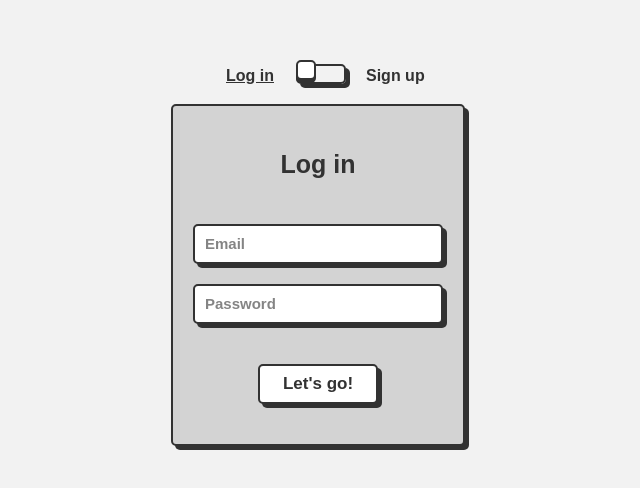
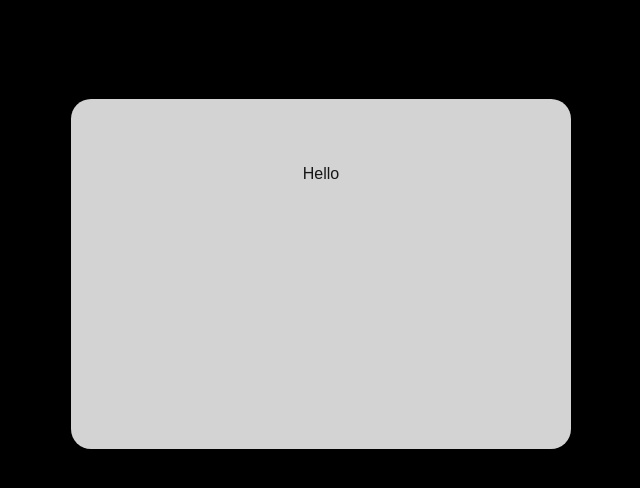
Before and after one commit to elijahcroft/FullyHacks, a Next.js app in the folder fullyhacks/: page / in a window 1280 px wide. Shown: the part 126-614 px from the top of the page, without its empty margins (319-959 px from the left). Built offline with nearby package versions, Linux system fonts and the light colour scheme.

Commit message:
api keys

```diff
--- a/fullyhacks/src/app/page.css
+++ b/fullyhacks/src/app/page.css
@@ -1,207 +1,22 @@
-/*.center {
-    margin: auto;
-    width: 50%;
-    border: 3px solid green;
-    padding: 10px;
-}*/
-.wrapper {
-    --input-focus: #2d8cf0;
-    --font-color: #323232;
-    --font-color-sub: #666;
-    --bg-color: #fff;
-    --bg-color-alt: #666;
-    --main-color: #323232;
+body{
+    background-color: black;
+}
 
+
+
+.center{
     display: flex;
-    flex-direction: column;
-    align-items: center;
-    justify-content: center;  /* This centers vertically */
-    min-height: 100vh;        /* Take full height of the viewport */
-    background-color: #f2f2f2; /* Optional: add background */
-  }
-  /* switch card */
-  .switch {
-    transform: translateY(-200px);
-    position: relative;
-    display: flex;
-    flex-direction: column;
     justify-content: center;
     align-items: center;
-    gap: 30px;
-    width: 50px;
-    height: 20px;
+    height: 100vh;
+}
+
+.box {
+    width: 500px;
+    height: 350px;
+    background: lightgray;
+    text-align: center;
+    line-height: 150px;
+    border-radius: 20px;
+
   }
-
-  .card-side::before {
-    position: absolute;
-    content: 'Log in';
-    left: -70px;
-    top: 0;
-    width: 100px;
-    text-decoration: underline;
-    color: var(--font-color);
-    font-weight: 600;
-  }
-
-  .card-side::after {
-    position: absolute;
-    content: 'Sign up';
-    left: 70px;
-    top: 0;
-    width: 100px;
-    text-decoration: none;
-    color: var(--font-color);
-    font-weight: 600;
-  }
-
-  .toggle {
-    opacity: 0;
-    width: 0;
-    height: 0;
-  }
-
-  .slider {
-    box-sizing: border-box;
-    border-radius: 5px;
-    border: 2px solid var(--main-color);
-    box-shadow: 4px 4px var(--main-color);
-    position: absolute;
-    cursor: pointer;
-    top: 0;
-    left: 0;
-    right: 0;
-    bottom: 0;
-    background-color: var(--bg-colorcolor);
-    transition: 0.3s;
-  }
-
-  .slider:before {
-    box-sizing: border-box;
-    position: absolute;
-    content: "";
-    height: 20px;
-    width: 20px;
-    border: 2px solid var(--main-color);
-    border-radius: 5px;
-    left: -2px;
-    bottom: 2px;
-    background-color: var(--bg-color);
-    box-shadow: 0 3px 0 var(--main-color);
-    transition: 0.3s;
-  }
-
-  .toggle:checked + .slider {
-    background-color: var(--input-focus);
-  }
-
-  .toggle:checked + .slider:before {
-    transform: translateX(30px);
-  }
-
-  .toggle:checked ~ .card-side:before {
-    text-decoration: none;
-  }
-
-  .toggle:checked ~ .card-side:after {
-    text-decoration: underline;
-  }
-
-  /* card */
-
-  .flip-card__inner {
-    width: 300px;
-    height: 350px;
-    position: relative;
-    background-color: transparent;
-    perspective: 1000px;
-      /* width: 100%;
-      height: 100%; */
-    text-align: center;
-    transition: transform 0.8s;
-    transform-style: preserve-3d;
-  }
-
-  .toggle:checked ~ .flip-card__inner {
-    transform: rotateY(180deg);
-  }
-
-  .toggle:checked ~ .flip-card__front {
-    box-shadow: none;
-  }
-
-  .flip-card__front, .flip-card__back {
-    padding: 20px;
-    position: absolute;
-    display: flex;
-    flex-direction: column;
-    justify-content: center;
-    -webkit-backface-visibility: hidden;
-    backface-visibility: hidden;
-    background: lightgrey;
-    gap: 20px;
-    border-radius: 5px;
-    border: 2px solid var(--main-color);
-    box-shadow: 4px 4px var(--main-color);
-  }
-
-  .flip-card__back {
-    width: 100%;
-    transform: rotateY(180deg);
-  }
-
-  .flip-card__form {
-    display: flex;
-    flex-direction: column;
-    align-items: center;
-    gap: 20px;
-  }
-
-  .title {
-    margin: 20px 0 20px 0;
-    font-size: 25px;
-    font-weight: 900;
-    text-align: center;
-    color: var(--main-color);
-  }
-
-  .flip-card__input {
-    width: 250px;
-    height: 40px;
-    border-radius: 5px;
-    border: 2px solid var(--main-color);
-    background-color: var(--bg-color);
-    box-shadow: 4px 4px var(--main-color);
-    font-size: 15px;
-    font-weight: 600;
-    color: var(--font-color);
-    padding: 5px 10px;
-    outline: none;
-  }
-
-  .flip-card__input::placeholder {
-    color: var(--font-color-sub);
-    opacity: 0.8;
-  }
-
-  .flip-card__input:focus {
-    border: 2px solid var(--input-focus);
-  }
-
-  .flip-card__btn:active, .button-confirm:active {
-    box-shadow: 0px 0px var(--main-color);
-    transform: translate(3px, 3px);
-  }
-
-  .flip-card__btn {
-    margin: 20px 0 20px 0;
-    width: 120px;
-    height: 40px;
-    border-radius: 5px;
-    border: 2px solid var(--main-color);
-    background-color: var(--bg-color);
-    box-shadow: 4px 4px var(--main-color);
-    font-size: 17px;
-    font-weight: 600;
-    color: var(--font-color);
-    cursor: pointer;
-  }
--- a/fullyhacks/src/app/page.tsx
+++ b/fullyhacks/src/app/page.tsx
@@ -2,60 +2,9 @@ import './page.css'
 const MainPage = () => {
 
   return (
-    <div className="center">
-      <div className="wrapper">
-        <div className="card-switch">
-          <label className="switch">
-            <input type="checkbox" className="toggle" />
-            <span className="slider"></span>
-            <span className="card-side"></span>
-            <div className="flip-card__inner">
-              <div className="flip-card__front">
-                <div className="title">Log in</div>
-                <form className="flip-card__form" action="">
-                  <input
-                    className="flip-card__input"
-                    name="email"
-                    placeholder="Email"
-                    type="email"
-                  />
-                  <input
-                    className="flip-card__input"
-                    name="password"
-                    placeholder="Password"
-                    type="password"
-                  />
-                  <button className="flip-card__btn">Let&apos;s go!</button>
-                </form>
-              </div>
-              <div className="flip-card__back">
-                <div className="title">Sign up</div>
-                <form className="flip-card__form" action="">
-                  <input
-                    className="flip-card__input"
-                    placeholder="Name"
-                    type="text"
-                    name="name"
-                  />
-                  <input
-                    className="flip-card__input"
-                    name="email"
-                    placeholder="Email"
-                    type="email"
-                  />
-                  <input
-                    className="flip-card__input"
-                    name="password"
-                    placeholder="Password"
-                    type="password"
-                  />
-                  <button className="flip-card__btn">Confirm!</button>
-                </form>
-              </div>
-            </div>
-          </label>
-        </div>
-      </div>
+    <div className='center'>
+
+      <div className="box">Hello</div>
     </div>
   );
 };
```
